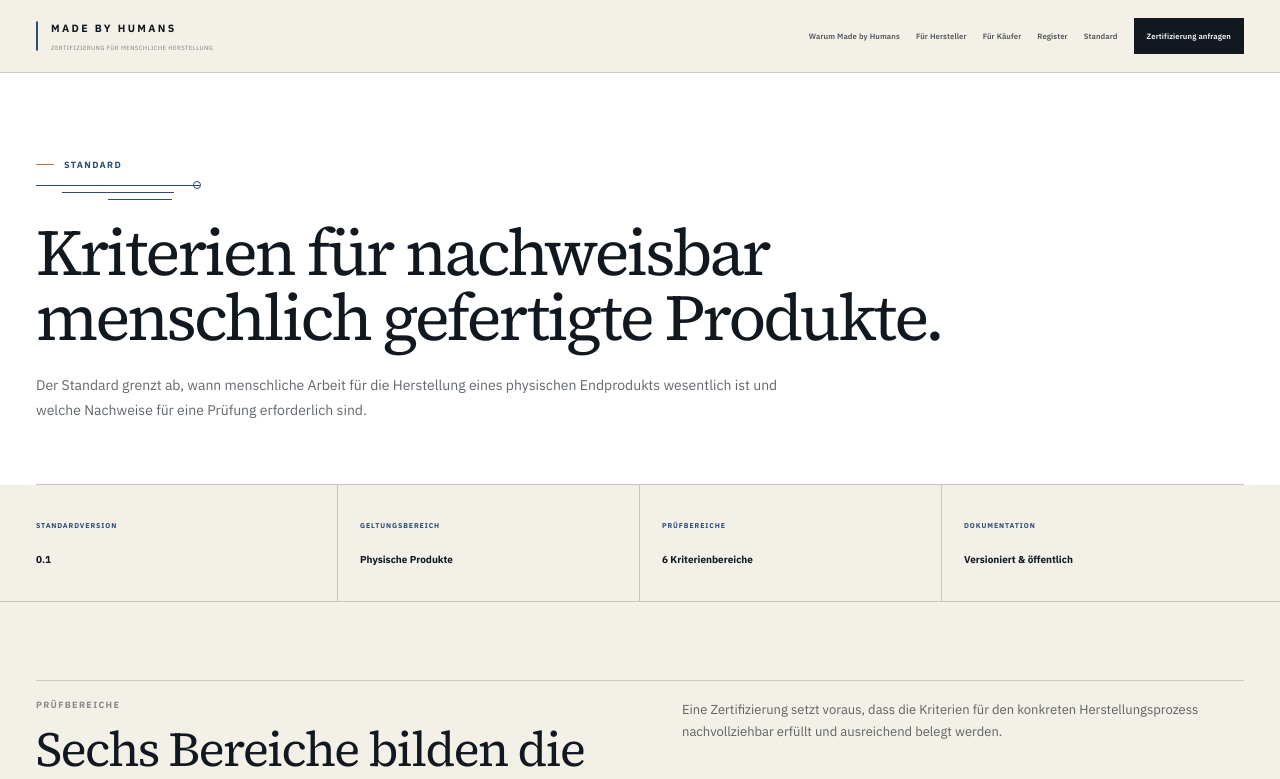
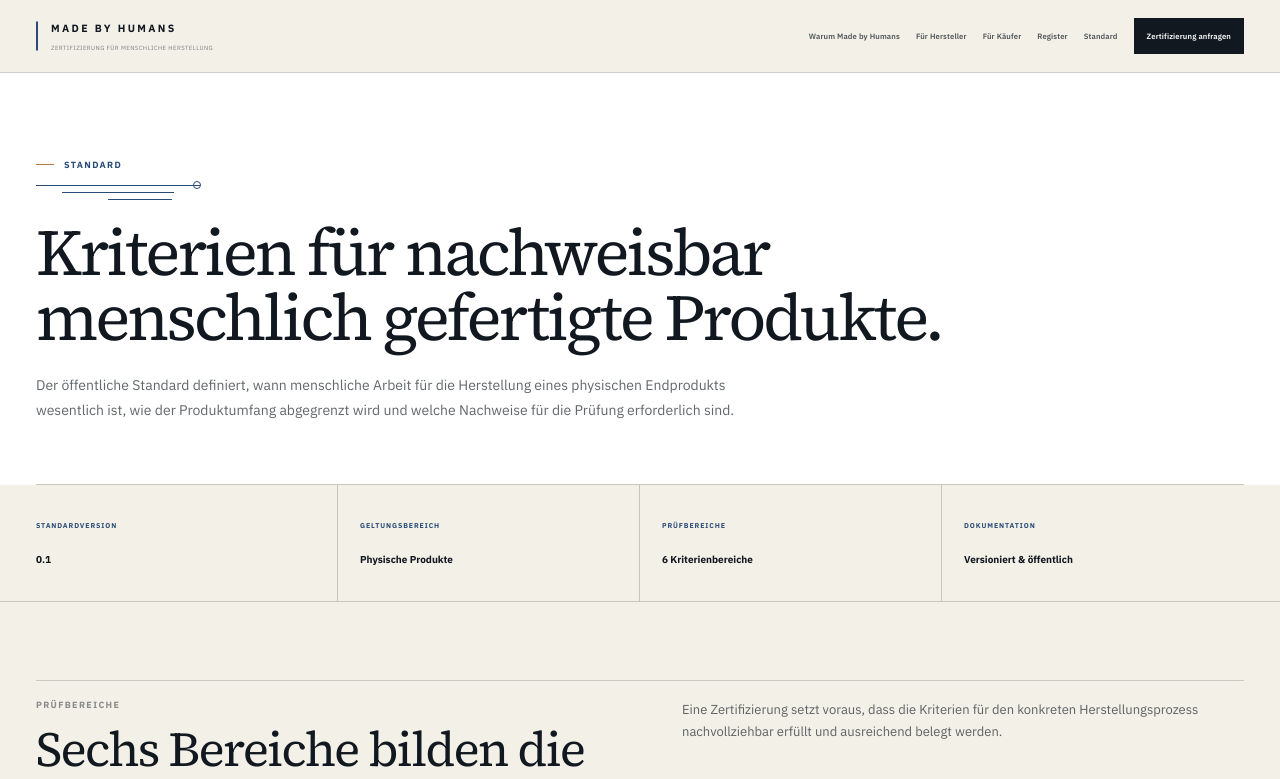
Before and after one commit to dennis-glaser-coder/human-certification-web, a Next.js app: page /standard in a window 1280 px wide. Shown: the top 779 px of the page. Built offline with nearby package versions, Linux system fonts and the light colour scheme.

Commit message:
Align institutional brand language

```diff
--- a/src/app/standard/page.js
+++ b/src/app/standard/page.js
@@ -49,8 +49,8 @@ export default function StandardPage() {
         <BrandTrace compact />
         <h1>Kriterien für nachweisbar menschlich gefertigte Produkte.</h1>
         <p className="lead">
-          Der Standard grenzt ab, wann menschliche Arbeit für die Herstellung eines physischen Endprodukts
-          wesentlich ist und welche Nachweise für eine Prüfung erforderlich sind.
+          Der öffentliche Standard definiert, wann menschliche Arbeit für die Herstellung eines physischen Endprodukts
+          wesentlich ist, wie der Produktumfang abgegrenzt wird und welche Nachweise für die Prüfung erforderlich sind.
         </p>
       </section>
 
```
